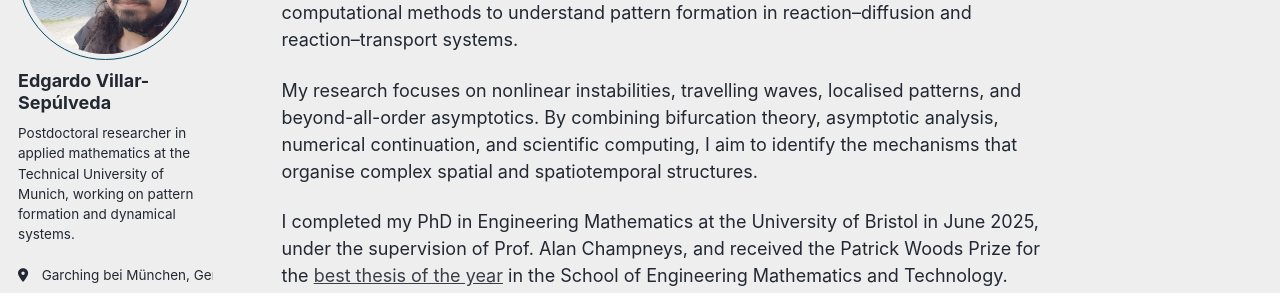
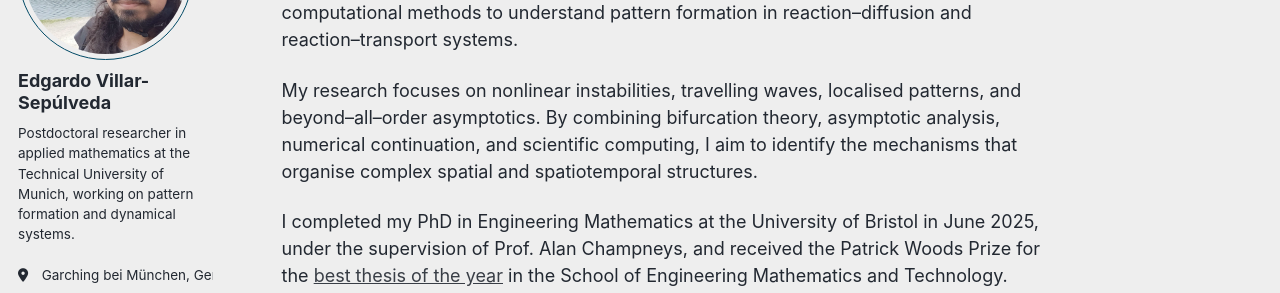
Before and after one commit to edgardeitor/edgardeitor.github.io, a Jekyll site: the page built from _pages/about.md, in a window 1280 px wide and 1400 px high. Shown: the part 198-491 px from the top of the window. Built offline with Jekyll 4.4.1, drawn with Linux system fonts in a browser that asks for light colours; a style sheet for code colours, icons or effects is not loaded; some of the changed text lies outside the part shown.

Commit message:
Fixing typos

```diff
--- a/_pages/about.md
+++ b/_pages/about.md
@@ -9,7 +9,7 @@
 
 I am an applied mathematician and TUM Global Postdoctoral Fellow at the Technical University of Munich, hosted by Prof. Christian Kühn. I develop analytical and computational methods to understand pattern formation in reaction–diffusion and reaction–transport systems.
 
-My research focuses on nonlinear instabilities, travelling waves, localised patterns, and beyond-all-order asymptotics. By combining bifurcation theory, asymptotic analysis, numerical continuation, and scientific computing, I aim to identify the mechanisms that organise complex spatial and spatiotemporal structures.
+My research focuses on nonlinear instabilities, travelling waves, localised patterns, and beyond–all–order asymptotics. By combining bifurcation theory, asymptotic analysis, numerical continuation, and scientific computing, I aim to identify the mechanisms that organise complex spatial and spatiotemporal structures.
 
 I completed my PhD in Engineering Mathematics at the University of Bristol in June 2025, under the supervision of Prof. Alan Champneys, and received the Patrick Woods Prize for the [best thesis of the year](https://research-information.bris.ac.uk/en/studentTheses/general-approaches-to-pattern-formation-in-reaction-diffusion-sys/) in the School of Engineering Mathematics and Technology.
 
@@ -32,7 +32,7 @@
 Where available, the software and scripts associated with my research are linked alongside the corresponding publications.
 
 ## Research interests
-* Pattern formation in reaction-diffusion-transport systems
+* Pattern formation in reaction–diffusion–transport systems
 * Turing and wave instabilities
 * Localised patterns and homoclinic snaking
 * Amplitude equations and normal forms
```
